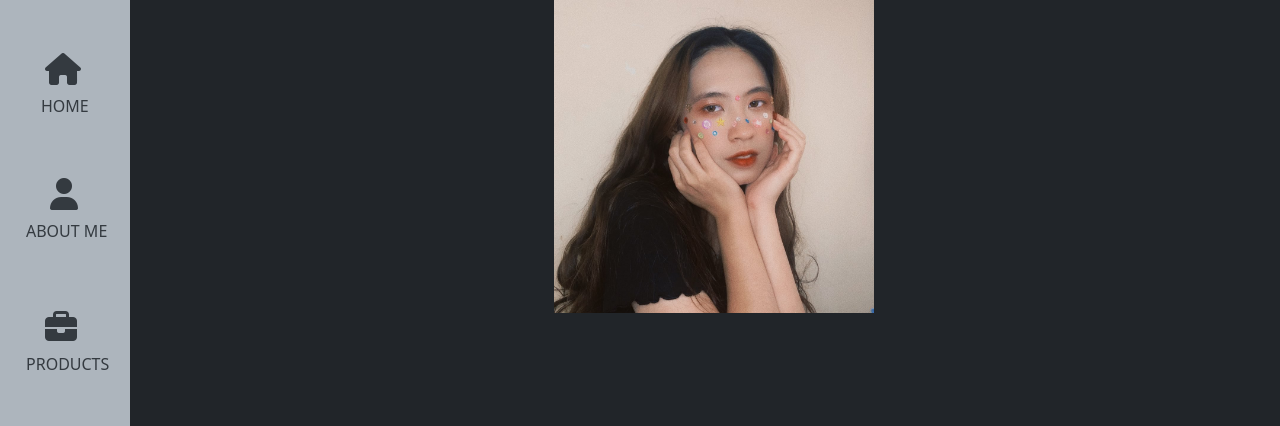
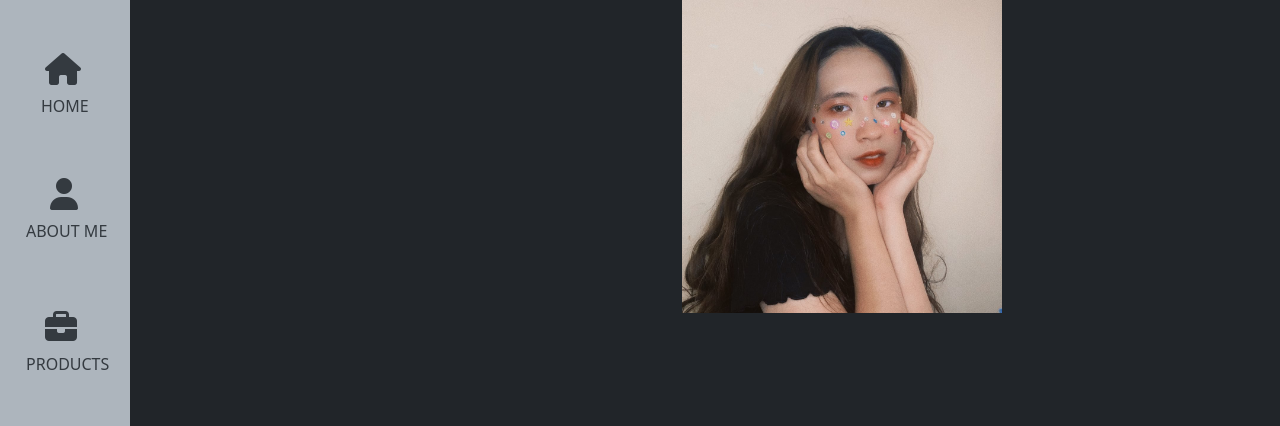
Before and after one commit to Hoanggiahan2001/giahan5, a plain HTML site: page index.html in a window 1280 px wide. Shown: the part 133-559 px from the top of the page. Drawn offline with nearby package versions, Linux system fonts and the light colour scheme.

Commit message:
Update index.html

```diff
--- a/index.html
+++ b/index.html
@@ -39,7 +39,7 @@
             </ul>
         </div>
 
-        <div style="align-items: center; padding: 30px; margin-left: 40%; height: 100%">
+        <div style="align-items: center; padding: 30px; margin-left: 50%; height: 100%">
             <header class="container padding-32 center" id="home style="margin-left:90px;">
                 <h1 style="color: #f6f6f6"><span class="w3-hide-small">I'm</span> Hoang Gia Han.</h1>
                 <p style="color: #f6f6f6;text-align: center;"> Designer.</p>
```
